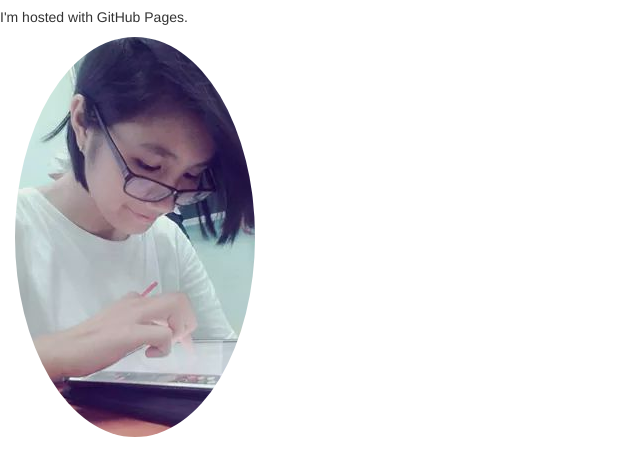
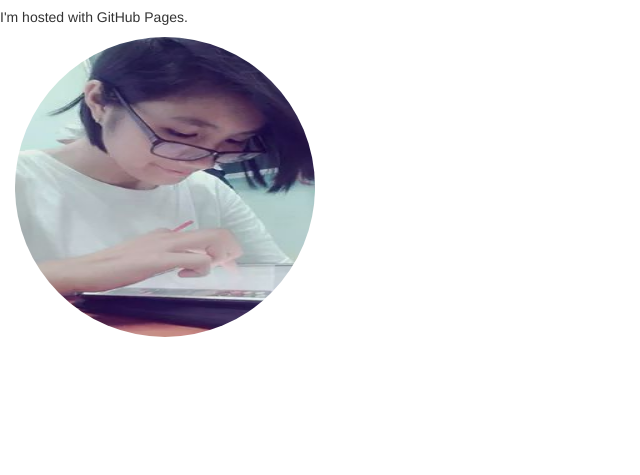
Before and after one commit to hmhuan/hmhuan.github.io, a plain HTML site: page index.html in a window 1280 px wide. Shown: the part 63-538 px from the top of the page, without its empty margins (0-640 px from the left). Drawn offline with nearby package versions, Linux system fonts and the light colour scheme.

Commit message:
Update index.html

```diff
--- a/index.html
+++ b/index.html
@@ -13,7 +13,7 @@
 	<h1>Hello World</h1>
 	<p>I'm hosted with GitHub Pages.</p>
 	<div class="container-fluid">
-		<img src="IMG_820857696538.jpeg" class="img-circle" alt="nchh">
+		<img src="IMG_820857696538.jpeg" class="img-circle" alt="nchh" width="300" height="300">
 	</div>
 </body>
 </html>
```
